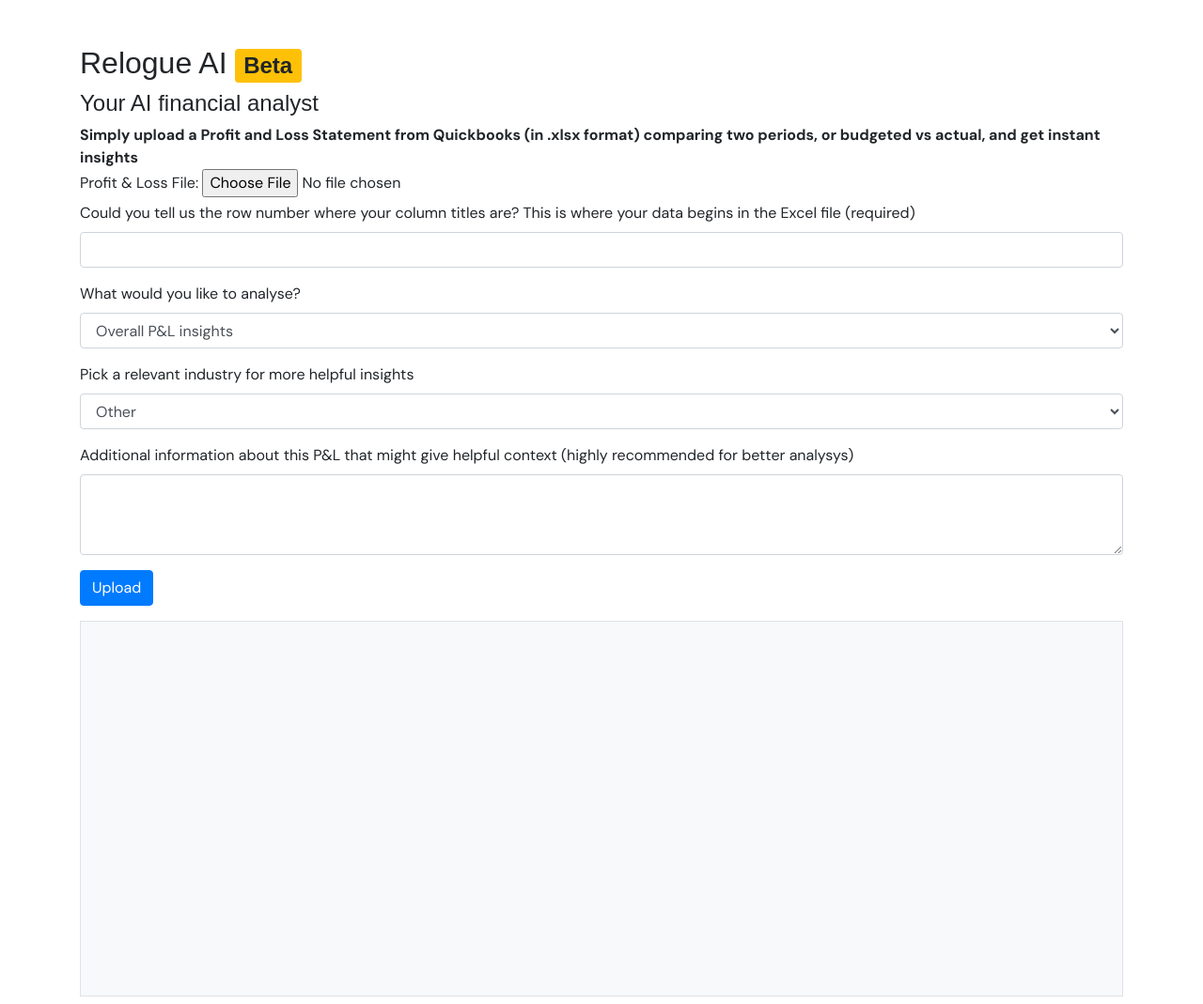
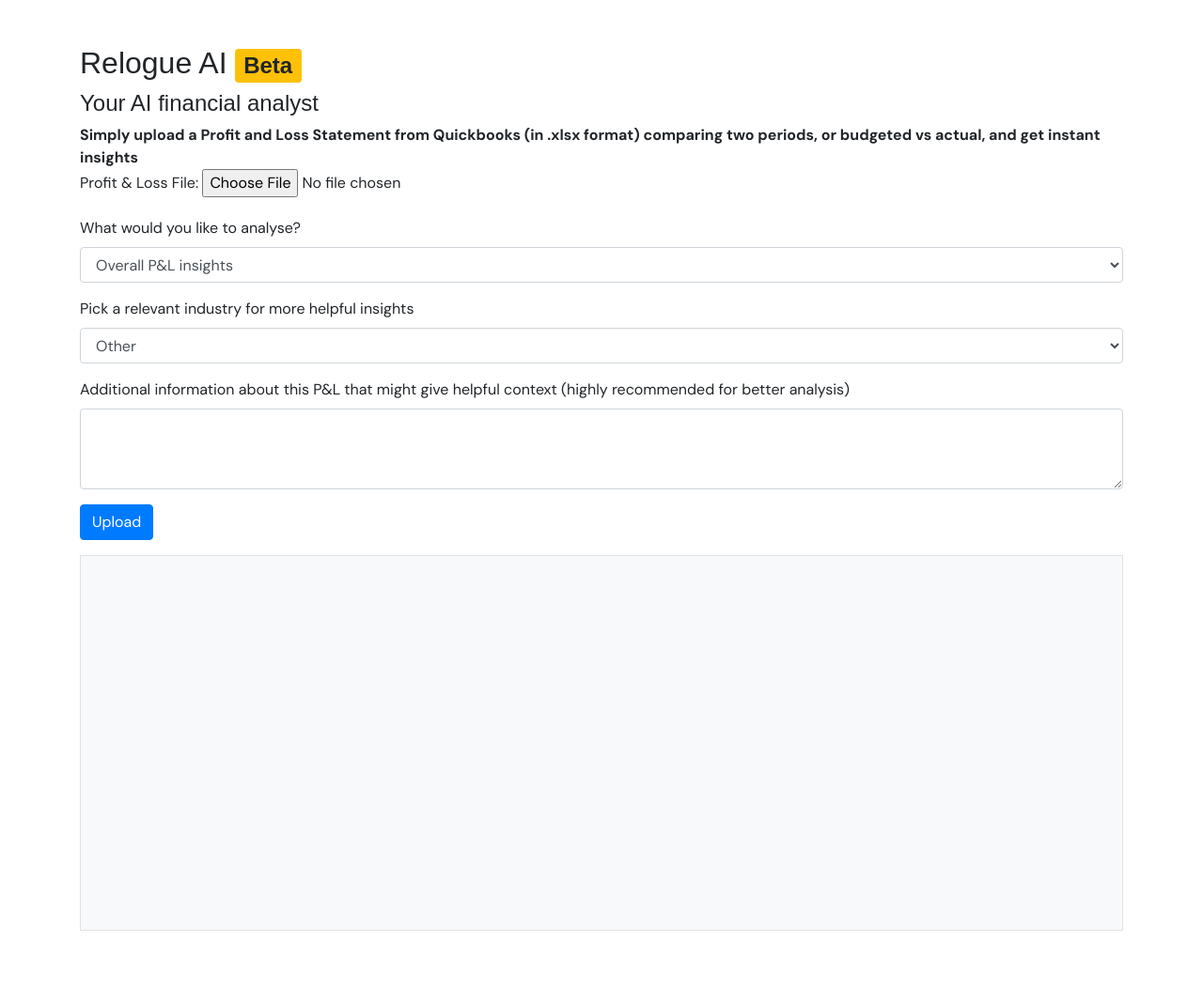
Before and after one commit to adakh3/fin_new, a Django app: page / in a window 1280 px wide. Shown: the whole page at 94% size. After the commit the page ends 991 px from the top, so only its background shows below. Run offline with Django 5.2, Linux system fonts and the light colour scheme; some libraries are stand-ins or nearby versions; some web fonts are replaced.

Commit message:
analysis

```diff
--- a/myapp/templates/myapp/upload.html
+++ b/myapp/templates/myapp/upload.html
@@ -42,8 +42,8 @@
 
 
       <div class="form-group">
-        <label for="row_number">Could you tell us the row number where your column titles are? This is where your data begins in the Excel file (required)</label>
-        <input type="number" id="row_number" name="row_number" min="1" class="form-control" required>
+        <!--label for="row_number">Could you tell us the row number where your column titles are? This is where your data begins in the Excel file (required)</label-->
+        <!--input type="number" id="row_number" name="row_number" min="1" class="form-control" required-->
       </div>
       <div class="form-group">
         <label for="insights">What would you like to analyse?</label>
@@ -114,7 +114,7 @@
       </div>
 
       <div class="form-group">
-        <label for="additional_info">Additional information about this P&L that might give helpful context (highly recommended for better analysys)</label>
+        <label for="additional_info">Additional information about this P&L that might give helpful context (highly recommended for better analysis)</label>
         <textarea id="additional_info" name="additional_info" class="form-control" rows="3" maxlength="250"></textarea>
       </div>
 
--- a/myapp/views.py
+++ b/myapp/views.py
@@ -41,7 +41,9 @@ def upload_file_view(request):
     context = {}
     if request.method == 'POST':
         try:
-            row_number = int(request.POST['row_number'])  # Get the row_number field
+            #row_number = int(request.POST['row_number'])  # Get the row_number field
+            #ignoring the row number at the moment
+            row_number = 0
             response, charts = handle_file(request.FILES['file'], request, row_number )
         except Exception as e:
             context['error'] = f'{e}'
```
Also changed, not shown: 2 other files.
